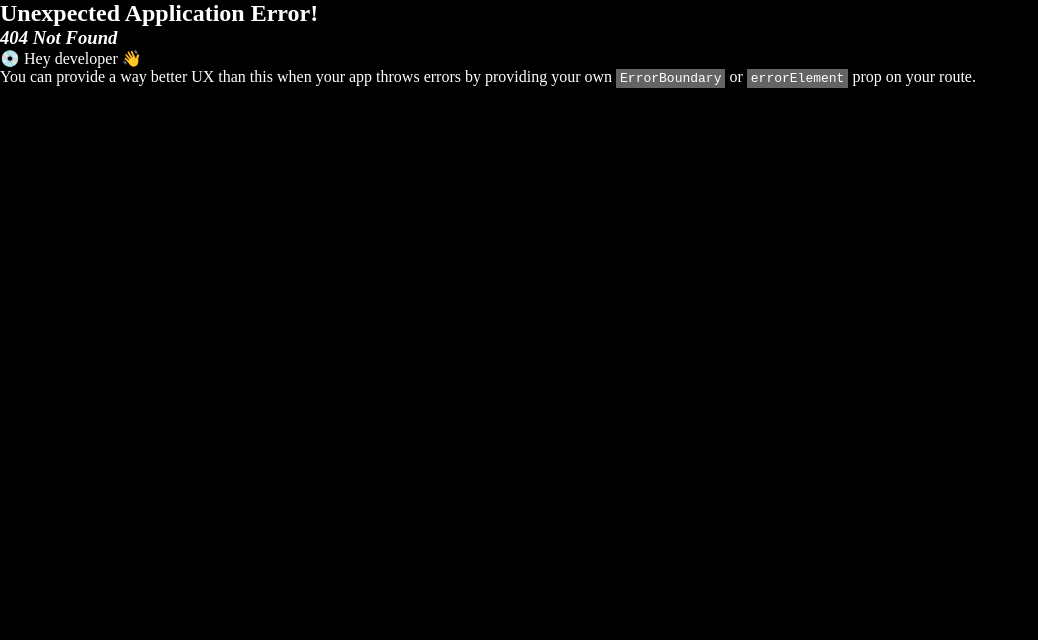
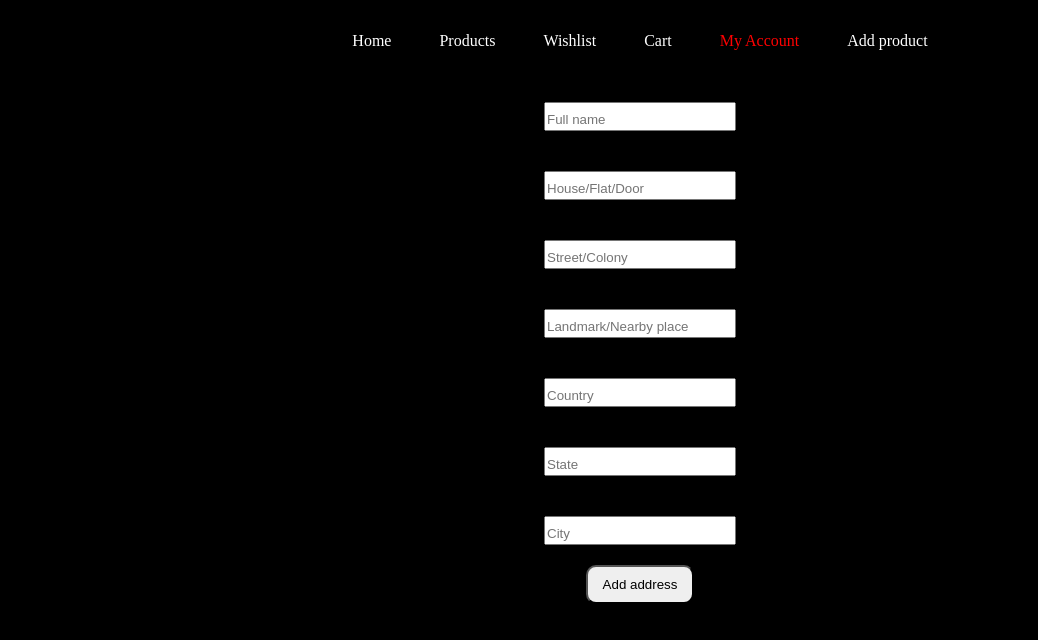
Before and after one commit to RohanGorla/E-Commerce-Template, a React (Vite) app in the folder client/: page /account/address/addaddress in a window 1280 px wide. Before the commit this address had no page. Shown: the top 640 px of the page, without its empty margins (0-1038 px from the left). Built offline with nearby package versions, Linux system fonts and the light colour scheme.

Commit message:
add an 'add address' page

```diff
--- a/client/src/components/Account.jsx
+++ b/client/src/components/Account.jsx
@@ -42,9 +42,14 @@ function Account() {
           </h2>
           <p>{data.mailid}</p>
         </div>
-        <div>
-          <button
+        <div
           style={{
+            backgroundColor: "wheat",
+            width: "250px",
+            height: "100px",
+            display: "flex",
+            justifyContent: "center",
+            alignItems: "center",
             borderStyle: "none",
             borderRadius: "15px",
             padding: "10px 15px",
@@ -55,11 +60,35 @@ function Account() {
             navigate("orders");
           }}
         >
+          <p style={{ fontSize: "20px", fontWeight: "800", color: "black" }}>
             Your Orders
-          </button>
+          </p>
+        </div>
+        <div
+          style={{
+            backgroundColor: "wheat",
+            width: "250px",
+            height: "100px",
+            display: "flex",
+            justifyContent: "center",
+            alignItems: "center",
+            borderStyle: "none",
+            borderRadius: "15px",
+            padding: "10px 15px",
+            margin: "10px 0",
+            cursor: "pointer",
+          }}
+          onClick={() => {
+            navigate("address");
+          }}
+        >
+          <p style={{ fontSize: "20px", fontWeight: "800", color: "black" }}>
+            Your Address
+          </p>
         </div>
       </div>
       <button
+        style={{ padding: "15px 25px", borderRadius: "15px" }}
         onClick={() => {
           localStorage.removeItem("mailId");
           localStorage.removeItem("token");
--- /dev/null
+++ b/client/src/components/Addaddress.jsx
@@ -0,0 +1,118 @@
+import React, { useState } from "react";
+import { useNavigate } from "react-router-dom";
+import axios from "axios";
+
+function Addaddress() {
+  const [fullName, setFullName] = useState("");
+  const [house, setHouse] = useState("");
+  const [street, setStreet] = useState("");
+  const [landmark, setLandmark] = useState("");
+  const [city, setCity] = useState("");
+  const [state, setState] = useState("");
+  const [country, setCountry] = useState("");
+
+  async function addAddress() {
+    let response = await axios.post("http://localhost:3000/addaddress", {
+      name: fullName,
+      house: house,
+      street: street,
+      landmark: landmark,
+      city: city,
+      state: state,
+      country: country,
+    });
+    console.log(response);
+  }
+
+  return (
+    <div
+      style={{ display: "flex", flexDirection: "column", alignItems: "center" }}
+    >
+      <div style={{ margin: "20px 0" }}>
+        <input
+          style={{ padding: "8px 10px 2px 1px" }}
+          type="text"
+          placeholder="Full name"
+          value={fullName}
+          onChange={(e) => {
+            setFullName(e.target.value);
+          }}
+        ></input>
+      </div>
+      <div style={{ margin: "20px 0" }}>
+        <input
+          style={{ padding: "8px 10px 2px 1px" }}
+          type="text"
+          placeholder="House/Flat/Door"
+          value={house}
+          onChange={(e) => {
+            setHouse(e.target.value);
+          }}
+        ></input>
+      </div>
+      <div style={{ margin: "20px 0" }}>
+        <input
+          style={{ padding: "8px 10px 2px 1px" }}
+          type="text"
+          placeholder="Street/Colony"
+          value={street}
+          onChange={(e) => {
+            setStreet(e.target.value);
+          }}
+        ></input>
+      </div>
+      <div style={{ margin: "20px 0" }}>
+        <input
+          style={{ padding: "8px 10px 2px 1px" }}
+          type="text"
+          placeholder="Landmark/Nearby place"
+          value={landmark}
+          onChange={(e) => {
+            setLandmark(e.target.value);
+          }}
+        ></input>
+      </div>
+      <div style={{ margin: "20px 0" }}>
+        <input
+          style={{ padding: "8px 10px 2px 1px" }}
+          type="text"
+          placeholder="Country"
+          value={country}
+          onChange={(e) => {
+            setCountry(e.target.value);
+          }}
+        ></input>
+      </div>
+      <div style={{ margin: "20px 0" }}>
+        <input
+          style={{ padding: "8px 10px 2px 1px" }}
+          type="text"
+          placeholder="State"
+          value={state}
+          onChange={(e) => {
+            setState(e.target.value);
+          }}
+        ></input>
+      </div>
+      <div style={{ margin: "20px 0" }}>
+        <input
+          style={{ padding: "8px 10px 2px 1px" }}
+          type="text"
+          placeholder="City"
+          value={city}
+          onChange={(e) => {
+            setCity(e.target.value);
+          }}
+        ></input>
+      </div>
+      <button
+        style={{ padding: "10px 15px", borderRadius: "10px" }}
+        onClick={addAddress}
+      >
+        Add address
+      </button>
+    </div>
+  );
+}
+
+export default Addaddress;
--- /dev/null
+++ b/client/src/components/Address.jsx
@@ -0,0 +1,44 @@
+import React, { useState, useEffect } from "react";
+import { useNavigate } from "react-router-dom";
+import axios from "axios";
+
+function Address() {
+  const [address, setAddress] = useState([]);
+  const navigate = useNavigate();
+
+  useEffect(() => {
+    const mail = localStorage.getItem("mailId");
+    console.log(mail);
+    async function getAddress() {
+        let response = await axios.post("")
+    }
+  }, []);
+  return (
+    <div>
+      <div
+        style={{
+          backgroundColor: "lightgrey",
+          display: "flex",
+          justifyContent: "center",
+          alignItems: "center",
+          color: "black",
+          width: "300px",
+          height: "250px",
+          fontFamily: "monospace",
+          fontWeight: "600",
+          fontSize: "30px",
+          borderRadius: "20px",
+          cursor: "pointer",
+        }}
+        onClick={() => {
+          navigate("addaddress");
+        }}
+      >
+        <p>+ ADD ADDRESS</p>
+      </div>
+      <div></div>
+    </div>
+  );
+}
+
+export default Address;
--- a/client/src/components/Buy.jsx
+++ b/client/src/components/Buy.jsx
@@ -16,6 +16,10 @@ function Buy() {
     }
     getProduct();
   }, []);
+
+  function rohan() {
+    return "I am Rohan";
+  }
   return (
     <>
       <h1 style={{ textAlign: "center", margin: "20px 0px" }}>BUY PAGE</h1>
--- a/client/src/main.jsx
+++ b/client/src/main.jsx
@@ -19,6 +19,8 @@ import Account from "./components/Account.jsx";
 import Register from "./components/Register.jsx";
 import Login from "./components/Login.jsx";
 import Orders from "./components/Orders.jsx";
+import Address from "./components/Address.jsx";
+import Addaddress from "./components/Addaddress.jsx";
 import AddProduct from "./components/AddProduct.jsx";
 import Profile from "./components/Profile.jsx";
 import "./index.css";
@@ -40,6 +42,10 @@ const router = createBrowserRouter(
           <Route path="register" element={<Register />} />
           <Route path="login" element={<Login />} />
           <Route path="orders" element={<Orders />} />
+          <Route path="address">
+            <Route path="" element={<Address />} />
+            <Route path="addaddress" element={<Addaddress />} />
+          </Route>
         </Route>
         <Route path="profile" element={<Profile />} />
         <Route path="addproduct" element={<AddProduct />} />
```
Also changed, not shown: 1 other file (tests, documents, lock files or other folders). Lines whose indentation alone changed are shown as unchanged.
